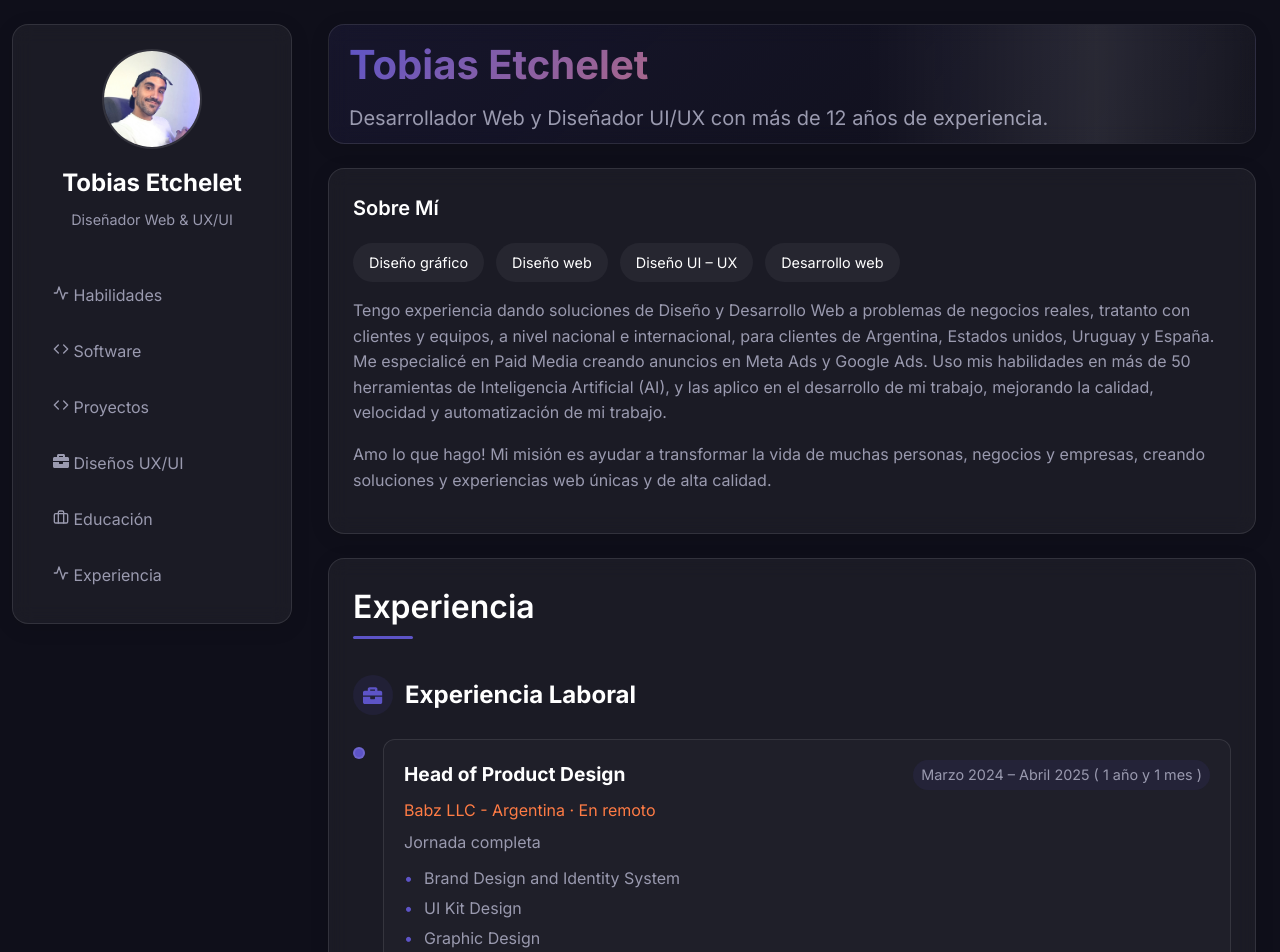
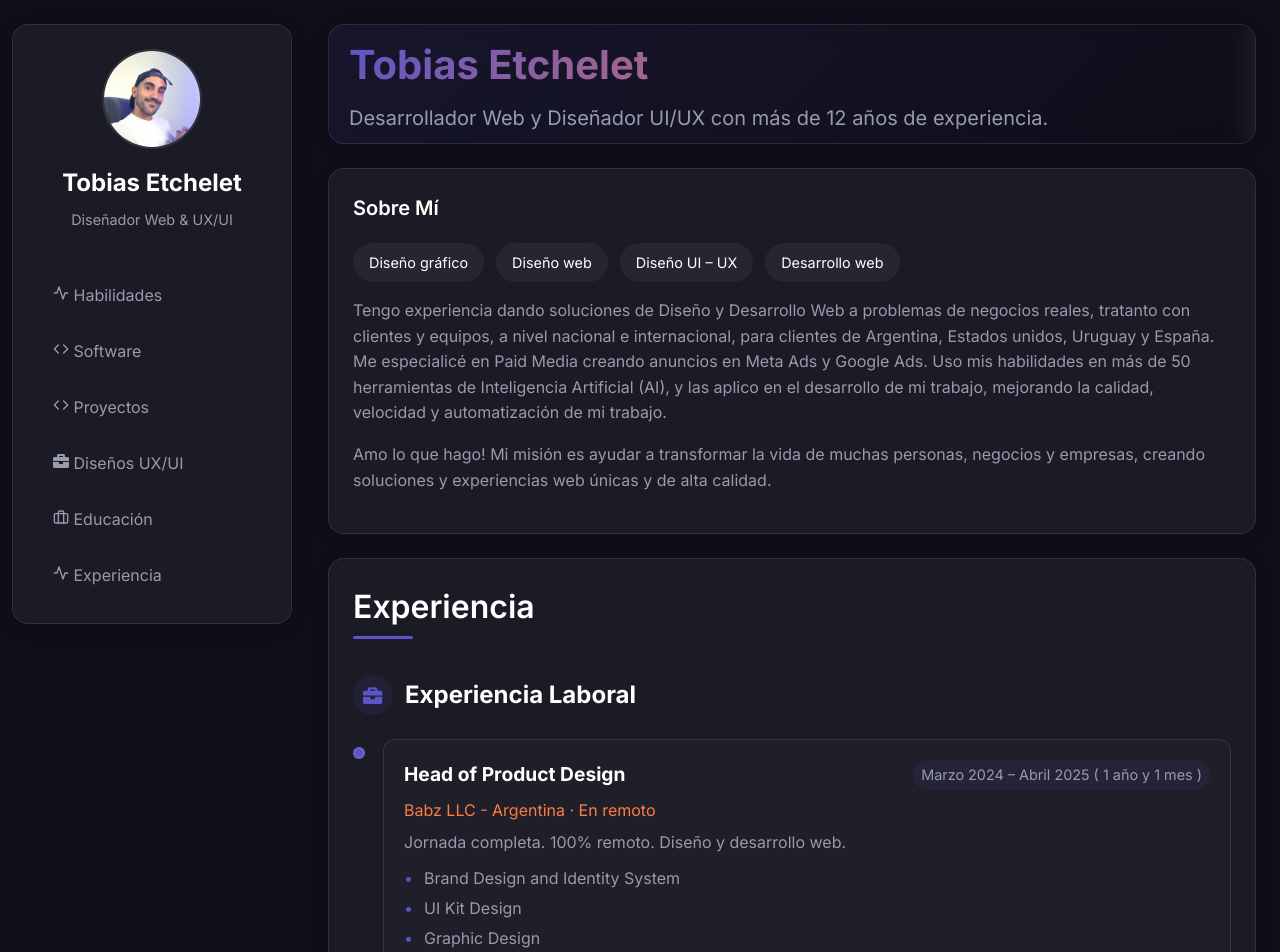
Before and after one commit to tobiaspandsaibot/portfolio-tobias-etchelet, a React (Create React App) app: page / in a window 1280 px wide. Shown: the top 952 px of the page. Built offline with nearby package versions, Linux system fonts and the light colour scheme.

Commit message:
textos, navegacion,efectos

```diff
--- a/src/App.js
+++ b/src/App.js
@@ -12,7 +12,7 @@ function App() {
       <div className="gradient-bg top-left"></div>
       <div className="gradient-bg bottom-right"></div>
 
-      <div className="dashboard-container">
+      <div className="dashboard-container" id="dashboard-container">
         <Sidebar />
 
         <div className="contacticonfixed">
--- a/src/components/Dashboard.css
+++ b/src/components/Dashboard.css
@@ -53,15 +53,16 @@
   position: absolute;
   top: 0;
   left: -100%;
-  width: 50%;
+  width: 40%;
   height: 100%;
   background: linear-gradient(
     90deg,
     transparent,
-    rgba(255, 255, 255, 0.1),
+    rgba(255, 255, 255, 0.479),
     transparent
   );
-  animation: shine 3s infinite;
+  animation: shine 5s infinite;
+  filter: blur(10px);
 }
 
 @keyframes shine {
@@ -70,7 +71,7 @@
   }
 }
 .header h1 {
-  font-size: 3rem;
+  font-size: 4rem;
   font-weight: 700;
   margin-bottom: 8px;
   background: linear-gradient(135deg, var(--primary), var(--accent));
--- a/src/components/Dashboard.js
+++ b/src/components/Dashboard.js
@@ -11,7 +11,7 @@ import AboutSection from './AboutSection';
 
 const Dashboard = () => {
   return (
-    <div className="dashboard">
+    <div className="dashboard" id="dashboard">
       <header id="about" className="header glass-card">
         <div className="header-content">
           <h1>Tobias Etchelet</h1>
--- a/src/components/ExperienceSection.js
+++ b/src/components/ExperienceSection.js
@@ -9,7 +9,7 @@ const ExperienceSection = () => {
       company: 'Babz LLC',
       period: 'Marzo 2024 – Abril 2025 ( 1 año y 1 mes )',
       location: 'Argentina · En remoto',
-      description: 'Jornada completa',
+      description: 'Jornada completa. 100% remoto. Diseño y desarrollo web.',
       companyUrl: 'https://www.linkedin.com/company/babz-llc/',
       responsibilities: [
         'Brand Design and Identity System',
--- a/src/components/Sidebar.js
+++ b/src/components/Sidebar.js
@@ -45,7 +45,7 @@ const Sidebar = () => {
     <div className="sidebar glass-card" ref={sidebarRef}>
       <div className="profile">
         <div className="avatar">
-          <a href="#about">
+          <a href="#dashboard-container">
             <img src={profileImage} alt="Tobias Etchelet" />
           </a>
         </div>
```
Also changed, not shown: package.json (+11 -11 lines), 3 other files (tests, documents, lock files or other folders).
